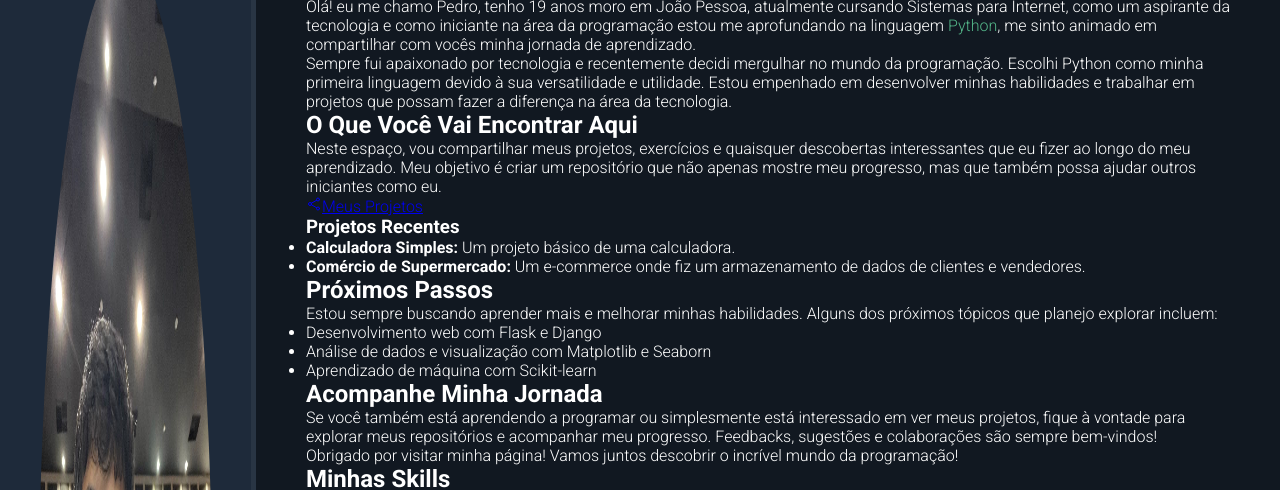
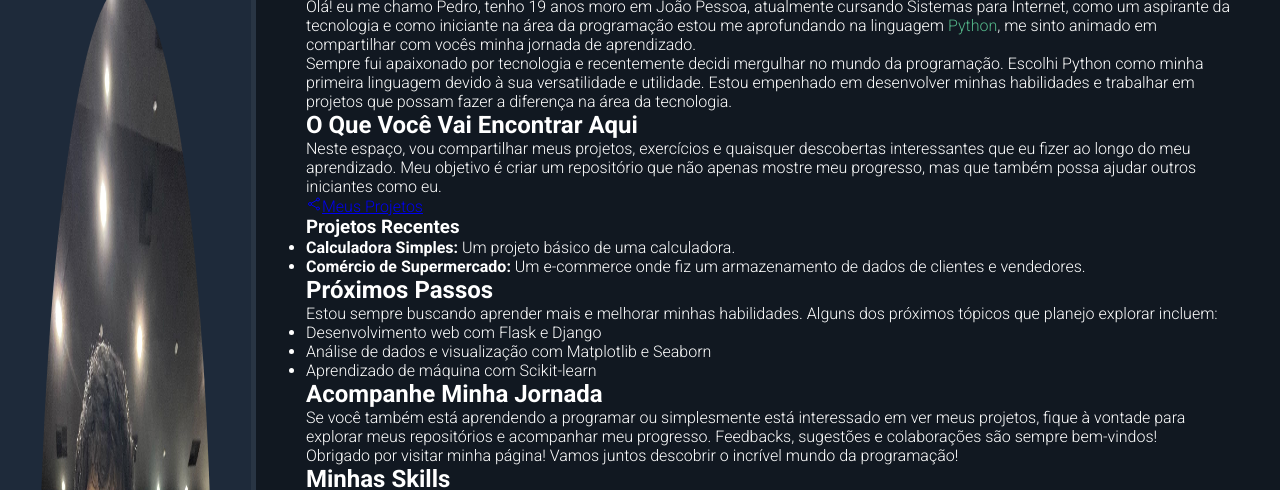
Before and after one commit to Peupedroo/pedromanoel.github.io, a plain HTML site: page index.html in a window 1280 px wide. Shown: the part 100-590 px from the top of the page. Drawn offline with nearby package versions, Linux system fonts and the light colour scheme.

Commit message:
enviando

```diff
--- a/css/style.css
+++ b/css/style.css
@@ -28,7 +28,7 @@
     color: var(--main-text-color);
 }
 
-#bio_container {
+#bio-container {
     flex: 1 1 20%;
     min-height: 100vh;
     background-color: var(--bio-bg-color);
@@ -39,7 +39,7 @@
 
 #about-container{
     flex: 1 1 80%;
-    height: 100%;
+    min-height: 100vh;
     background-color: var(--about-bg-color);
     padding: 50px;
 }
--- a/index.html
+++ b/index.html
@@ -18,7 +18,7 @@
 </head>
 <body>
     <main id="container">
-        <aside id="bio_container">
+        <aside id="bio-container">
             <h2>Pedro Gouveia</h2>
             <img id="bio-image" src="img pedro gouveia.jpeg" alt="Imagem de Pedro">
             <p>Olá, meu nome é Pedro Gouveia e sou <span class="highlight">estudante de Sistemas para Internet</span>.</p>
```
